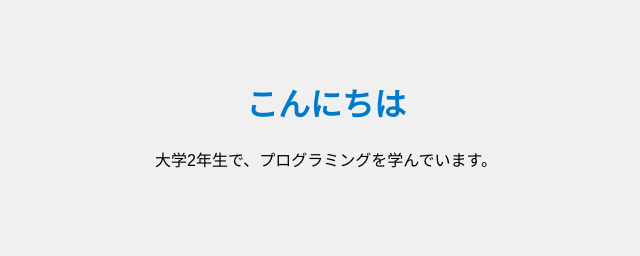
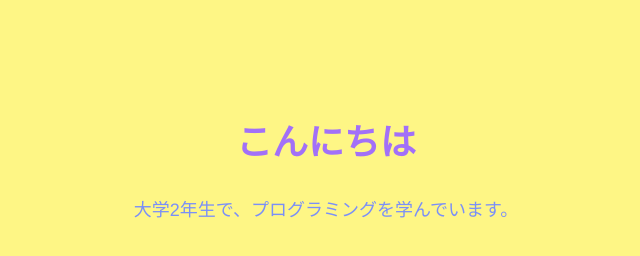
Before and after one commit to Hitomi-Mukasa/my-profile, a plain HTML site: page index.html in a window 1280 px wide. Shown: the whole page, without its empty margins (314-954 px from the left). Drawn offline with Linux system fonts and the light colour scheme.

Commit message:
デザイン少し変えたデザイン少し変えた

```diff
--- a/style.css
+++ b/style.css
@@ -1,10 +1,24 @@
 body {
-    background-color:#f0f0f0;
-    font-family: sans-serif;
+    background-color: #fef685;
+    font-family: "Helvetica",sans-serif;
+    color: #7a8ff8;
+    margin: 40px;
+    line-height: 1.6;
     text-align: center;
     padding: 50px;
 }
 
 h1 {
-    color: #007acc;
+    color: #a270f8;
+    font-size: 36px;
 }
+
+p {
+    font-size: 18px;
+    color: #7a8ff8
+}
+
+a {
+    color: #7589f9;
+    text-decoration: none;
+}
```
Also changed, not shown: index.html (line endings or trailing spaces).
